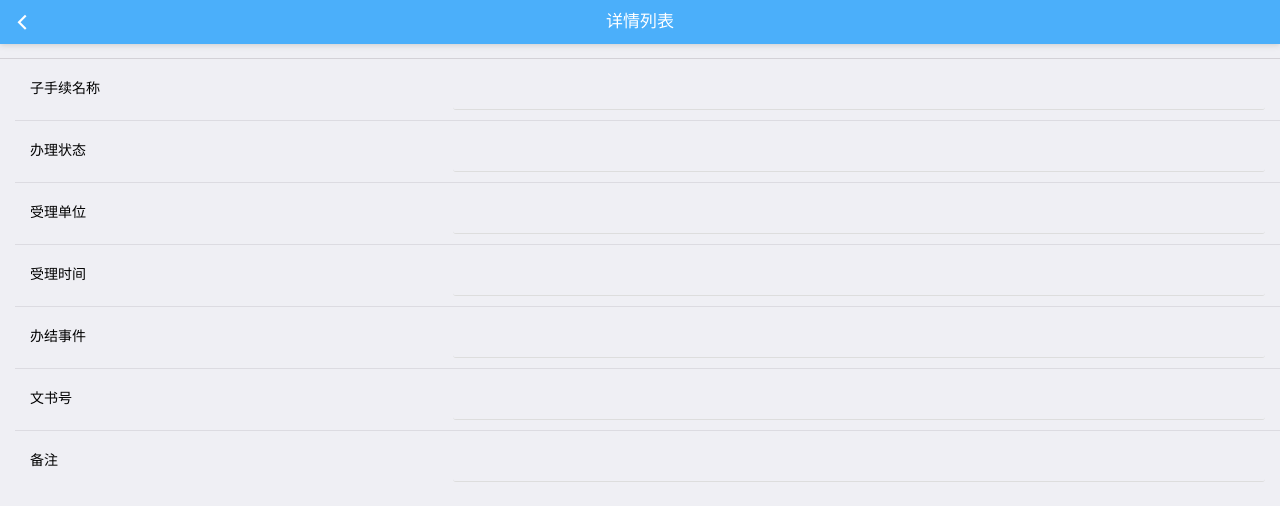
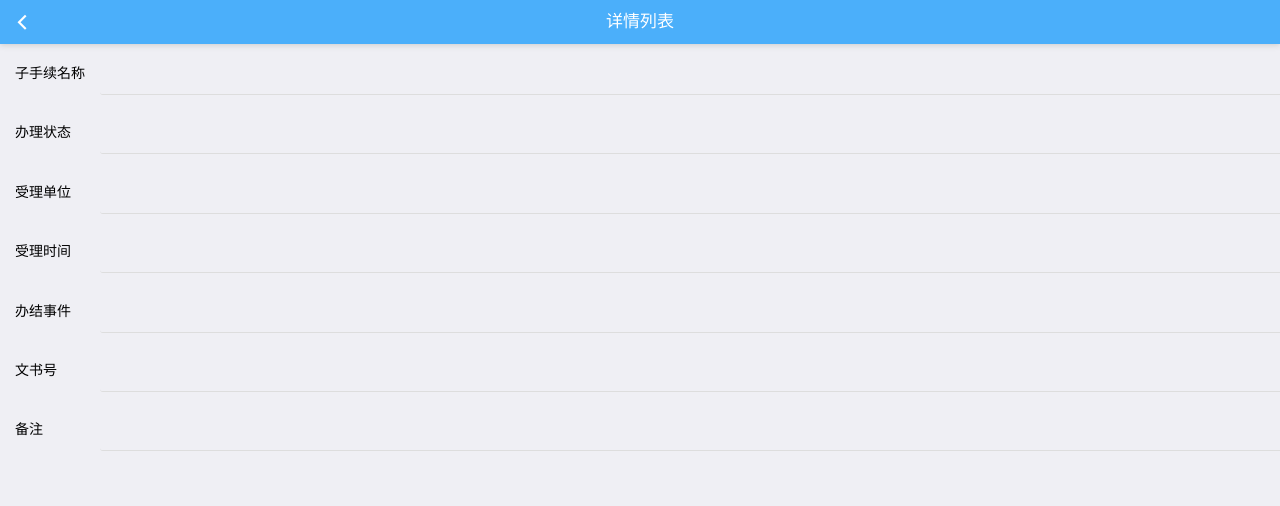
Before and after one commit to jokerzzone/tnproject_html, a plain HTML site: page tianning/list_procedure.html in a window 1280 px wide. Drawn offline with Linux system fonts and the light colour scheme; no server answers.

Commit message:
jll-1.0.2
data-all

```diff
--- /dev/null
+++ b/tianning/css/list_all_data.css
@@ -0,0 +1,99 @@
+.mui-table-view-cell.mui-collapse .mui-collapse-content{
+	padding: 0;
+}
+.mui-table-view-cell.mui-collapse .mui-table-view .mui-table-view-cell:after {
+	height: 0;
+}
+.mui-table-view-cell.mui-collapse .mui-table-view {
+	margin-left: 15px;
+	margin-top: 0;
+	margin-bottom: 10px;
+}
+.mui-table-view.mui-grid-view .mui-table-view-cell .mui-media-body {
+	width: 100%;
+	height: 50px;
+	font-size: 14px;
+	display: block;
+	line-height: 50px;
+}
+.mui-table-view-cell>a:not(.mui-btn){
+	text-align: left;
+}
+.mui-table-view-cell.mui-collapse .mui-table-view {
+	margin: 0;
+}
+.mui-table-view-cell.mui-collapse .mui-table-view .mui-table-view-cell {
+	padding: 0;
+}
+.mui-input-row {
+	clear: none;
+	position: relative;
+}
+
+.mui-input-row input {
+	position: absolute;
+	bottom: 5px;
+	padding-right: 95px;
+	margin-left: 5px;
+}
+.mui-input-row input[type="text"],
+.mui-input-row textarea {
+	width: 100%!important;
+	border-radius: 0;
+	font-size: 12px;
+	padding-left: 5px!important;
+	padding-right: 95px;
+	position: absolute;
+	bottom: 5px;
+}
+.mui-input-row:nth-child(even){
+	background-color: #F0F0F0;
+}
+.mui-input-row:nth-child(odd){
+	/*background-color: #eee;*/
+}
+.mui-card .mui-table-view .mui-table-view-cell:first-child, .mui-card .mui-table-view .mui-table-view-divider:first-child {
+	border-radius: 0;
+}
+.mui-input-row .mui-btn{
+	width: 120px!important;
+	margin: 0 auto;
+	float: none;
+	background-color: #4BAFFA;
+	border:0;
+	line-height: 1.7;
+}
+#startTime,
+#endTime {
+	margin: 0;
+	background-color: #f2fcff;
+}
+
+.label {
+	width: 85px!important;
+	height: 50px;
+	line-height: 2.1!important;
+	padding-right: 0!important;
+	border-right: 1px solid #EEE;
+}
+.label_checkbox {
+	line-height: 2.1!important;
+}
+.label_checkbox input{
+	position: static;
+}
+.investment {
+	border-bottom:1px solid #ccc!important;
+}
+#procedures .procedures_list label input {
+	position: static;
+}
+.label_invest {
+	height: auto!important;
+}
+.invest_textarea {
+	height: 80px;
+}
+.invest_textarea label {
+	height: 80px;
+}
--- a/tianning/js/url.js
+++ b/tianning/js/url.js
@@ -1,4 +1,4 @@
 var commonUrl = "http://58.216.140.181:8181/xbproject";
 
-//var commonUrl = "http://192.168.1.114:8081/xbproject";
+//var commonUrl = "http://192.168.1.114:8080";
 var mapUrl = "http://58.216.140.181:8181";
--- a/tianning/list_procedure.html
+++ b/tianning/list_procedure.html
@@ -7,13 +7,30 @@
 		<meta name="viewport" content="width=device-width,initial-scale=1,minimum-scale=1,maximum-scale=1,user-scalable=no" />
 		<link href="css/mui.min.css" rel="stylesheet" />
 		<style>
+			.mui-input-row {
+				position: relative;
+			}
+			.mui-content>.mui-table-view:first-child {
+				margin-top: 0;
+			}
 			.mui-input-row label {
+				width: 85px;
 				font-size: 14px;
+				padding:11px 0;
 			}
-			input{
+			.mui-input-row input{
+				width: 100%!important;
 				padding-left: 5px!important;
 				border-bottom:1px solid #ddd!important;
 				font-size: 12px;
+				position: absolute;
+				padding-right: 90px;
+			}
+			.mui-table-view:before {
+				height: 0;
+			}
+			.mui-table-view-cell:after {
+				height: 0;
 			}
 		</style>
 	</head>
@@ -26,31 +43,31 @@
 		<div class="mui-content">
 			<ul class="mui-table-view">
 				 <li class="mui-table-view-cell mui-input-row mui-pull-left mui-col-xs-12">
-				 	<label>子手续名称</label>
+				 	<label class="label">子手续名称</label>
 					<input class="procedures_name" type="text" value="">
 				 </li>
 		         <li class="mui-table-view-cell mui-input-row mui-pull-left mui-col-xs-12">
-				 	<label>办理状态</label>
+				 	<label class="label">办理状态</label>
 					<input class="procedures_yearFinancing" type="text" value="">
 				 </li>
 				 <li class="mui-table-view-cell mui-input-row mui-pull-left mui-col-xs-12">
-				 	<label>受理单位</label>
+				 	<label class="label">受理单位</label>
 					<input class="procedures_yearFinancing" type="text" value="">
 				 </li>
 				 <li class="mui-table-view-cell mui-input-row mui-pull-left mui-col-xs-12">
-				 	<label>受理时间</label>
+				 	<label class="label">受理时间</label>
 					<input class="procedures_yearFinancing" type="text" value="">
 				 </li>
 				 <li class="mui-table-view-cell mui-input-row mui-pull-left mui-col-xs-12">
-				 	<label>办结事件</label>
+				 	<label class="label">办结事件</label>
 					<input class="procedures_yearFinancing" type="text" value="">
 				 </li>
 				 <li class="mui-table-view-cell mui-input-row mui-pull-left mui-col-xs-12">
-				 	<label>文书号</label>
+				 	<label class="label">文书号</label>
 					<input class="procedures_yearFinancing" type="text" value="">
 				 </li>
 				 <li class="mui-table-view-cell mui-input-row mui-pull-left mui-col-xs-12">
-				 	<label>备注</label>
+				 	<label class="label">备注</label>
 					<input class="procedures_yearFinancing" type="text" value="">
 				 </li>
 			</ul>
```
Also changed, not shown: tianning/list_all_data.html (+8 -86 lines).
